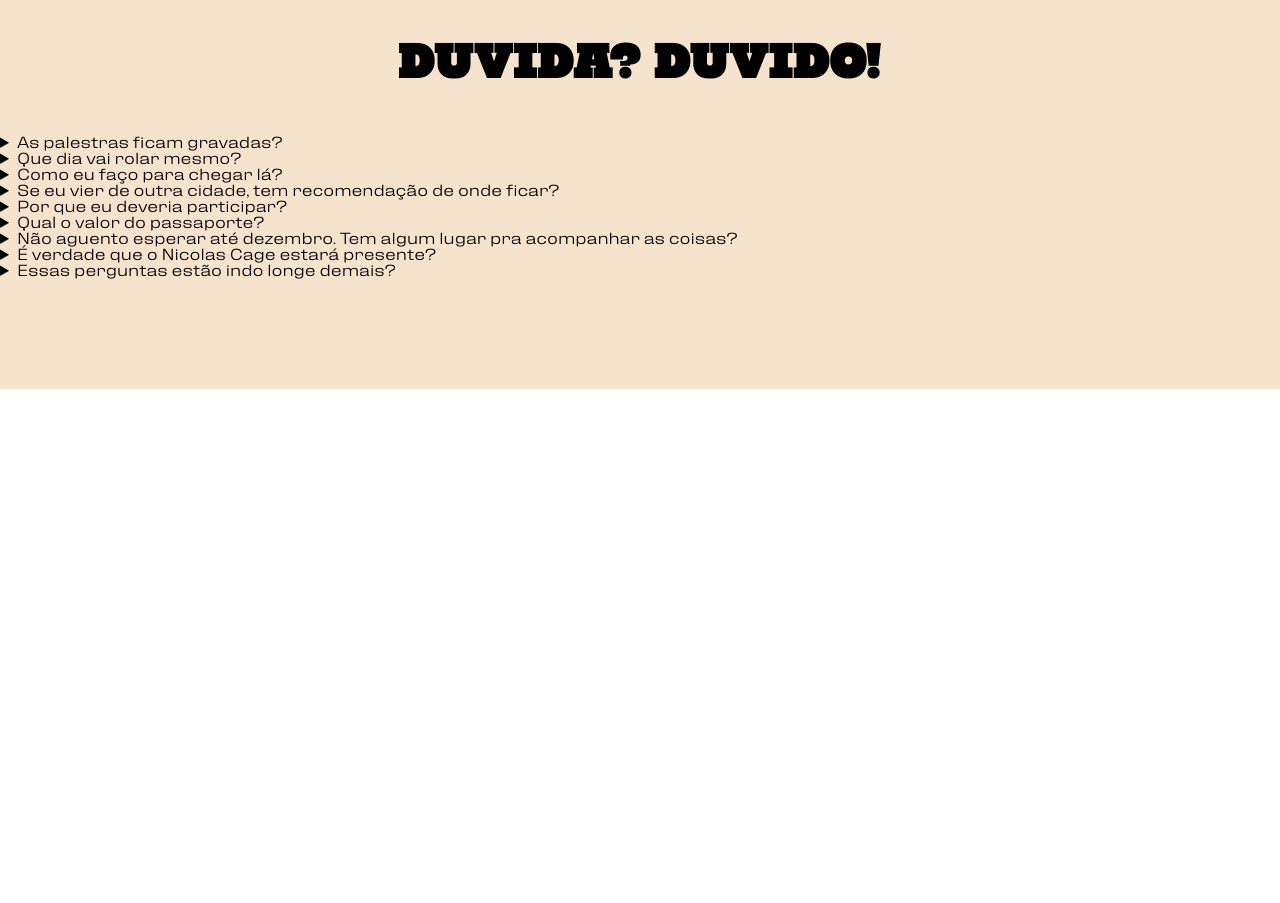
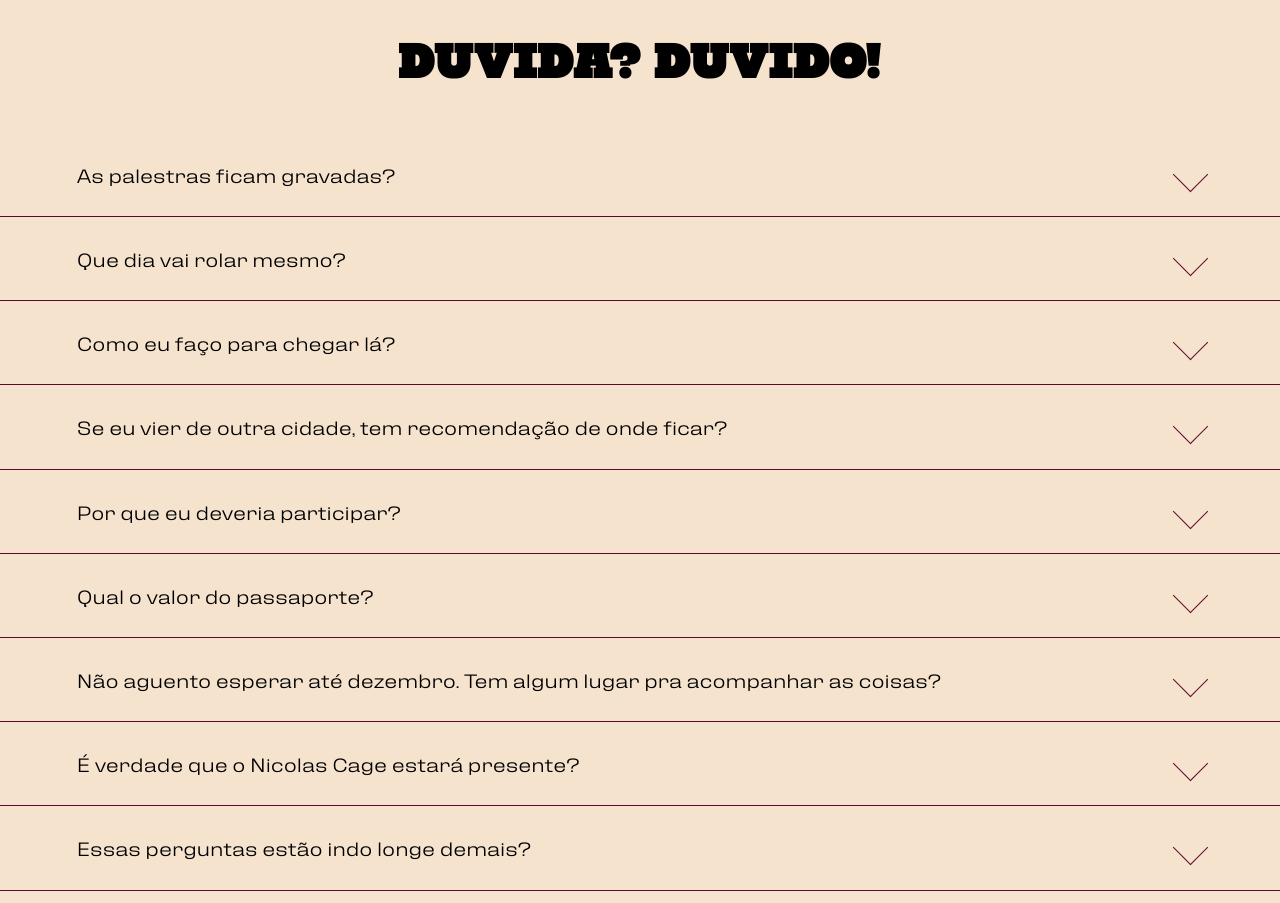
Before and after one commit to gabrnunes/shift-2022, a Next.js app: page / in a window 1280 px wide. Shown: the part 3200-4103 px from the top of the page. Before the commit the page ends 3589 px from the top, so only its background shows below. Built offline with nearby package versions, Linux system fonts and the light colour scheme.

Commit message:
feat: Estilizando o componente

```diff
--- a/src/components/faq/question/FaqQuestion.module.scss
+++ b/src/components/faq/question/FaqQuestion.module.scss
@@ -1,2 +1,48 @@
+@import '@styles/constants';
+
+$arrow-size: 24px;
+
 .faqQuestion {
+    border-bottom: solid 1px $color-red-dark;
+    width: 100%;
+    padding: 4vh 6vw;
+    box-sizing: border-box;
+
+    .question {
+        position: relative;
+        list-style: none;
+        font-size: clamp(1.2rem, 1.2vw, 1.2vw);
+        width: 100%;
+        cursor: pointer;
+
+        &::after {
+            content: "";
+            position: absolute;
+            right: 0;
+            top: 0;
+            bottom: 0;
+            margin: auto;
+            border-right: 1px solid $color-red-dark;
+            border-bottom: 1px solid $color-red-dark;
+            width: $arrow-size;
+            height: $arrow-size;
+            transform: rotate(45deg);
+        }
+    }
+
+    .answer {
+        margin-top: 3vh;
+        font-size: clamp(1rem, 1vw, 1.2vw);
+        line-height: 1.8;
+        width: calc(100% - $arrow-size);
+    }
+
+    &[open] {
+        .question {
+            &:after {
+                top: $arrow-size;
+                transform: rotate(225deg);
+            }
+        }
+    }
 }
--- a/src/styles/constants.scss
+++ b/src/styles/constants.scss
@@ -2,6 +2,7 @@ $color-cream: #F5E3CE;
 $color-green-light: #42968C;
 $color-green: #1C4C4D;
 $color-red: #EE4043;
+$color-red-dark: #60072D;
 $color-yellow: #FDB813;
 
 $font-heading: 'Bombarda', serif;
```
